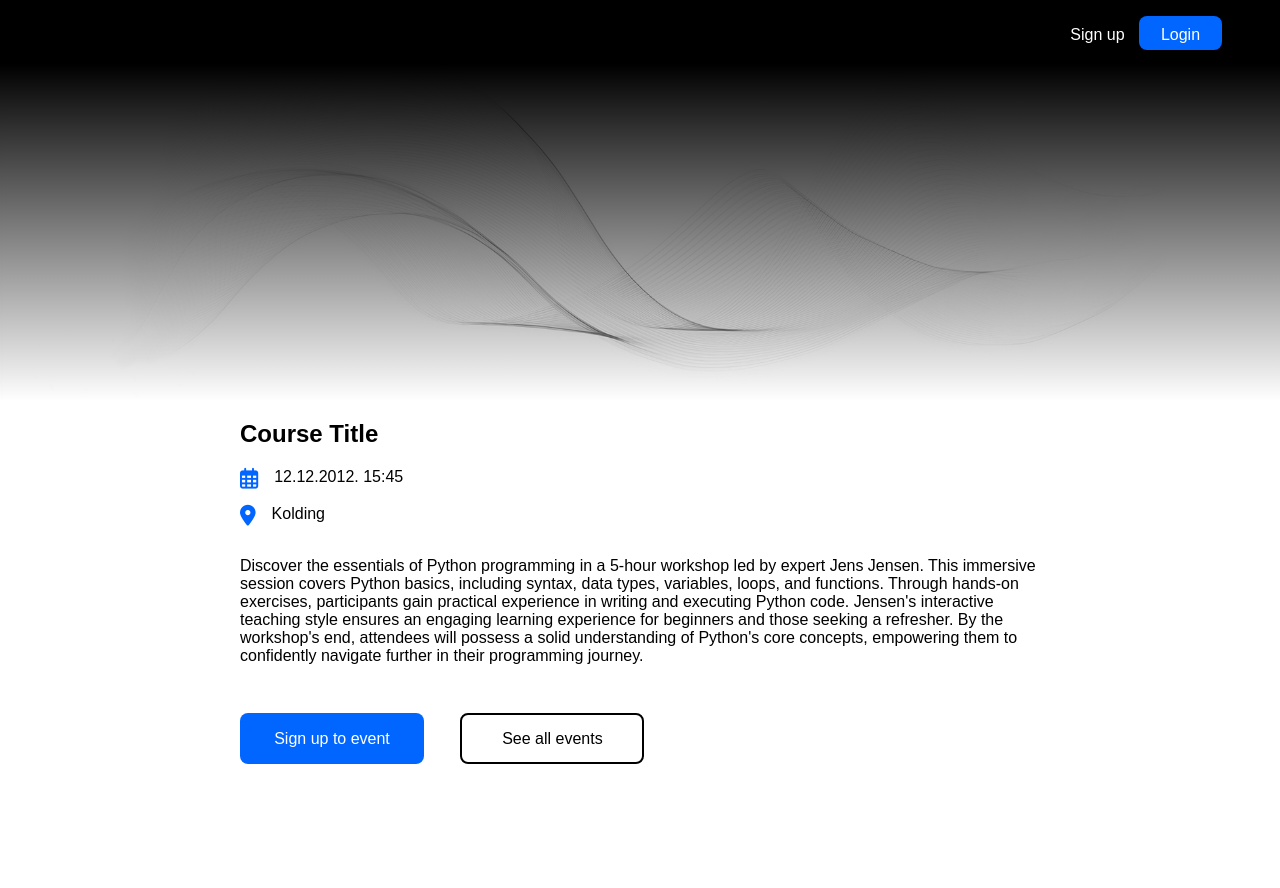
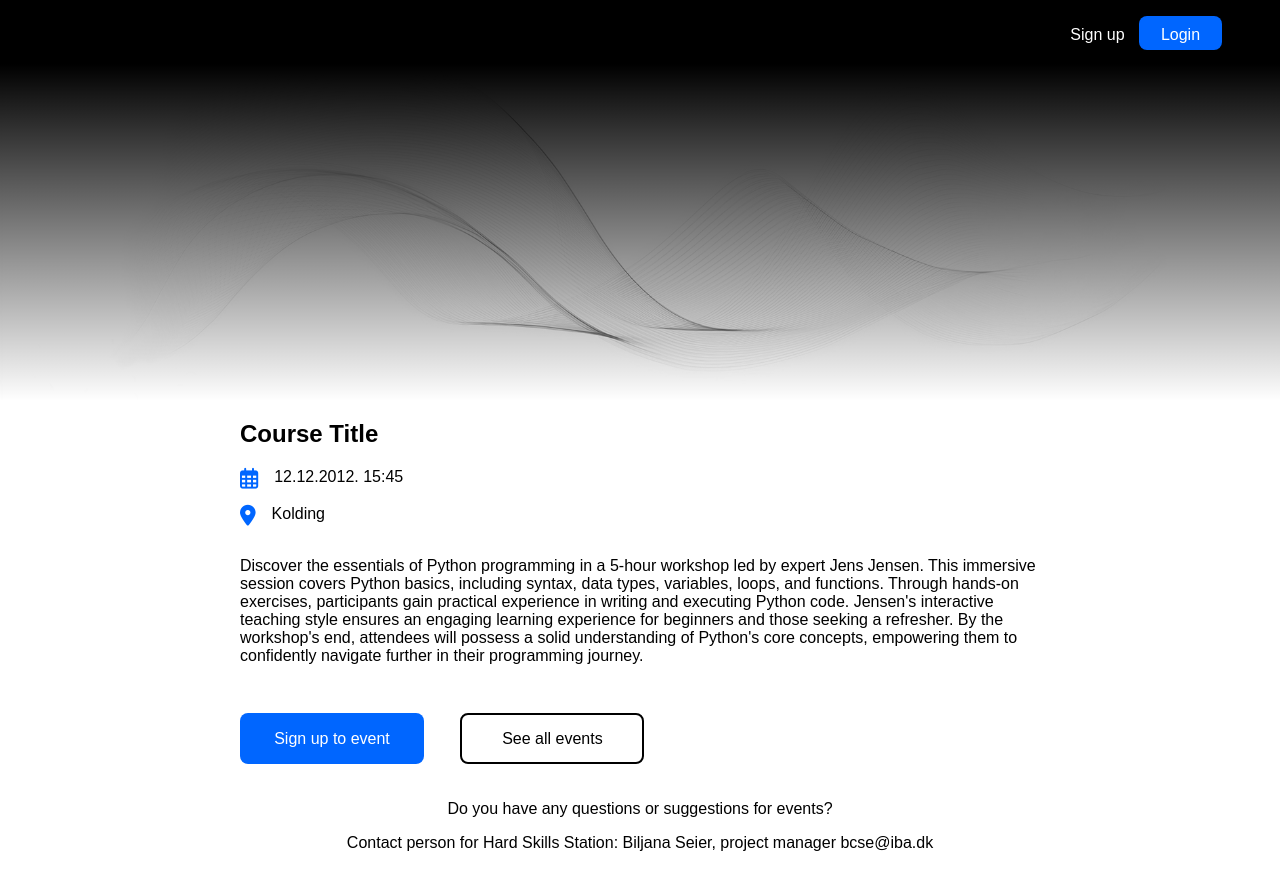
Before and after one commit to Hard-Skills-Station-website/Hard-Skills-Station-website, a website: page course.html in a window 1280 px wide. Before the commit the page ends 800 px from the top, so only its background shows below. Drawn offline with Linux system fonts and the light colour scheme.

Commit message:
Fix header and footer layout

```diff
--- a/course.html
+++ b/course.html
@@ -17,13 +17,12 @@
       rel="stylesheet"
     />
     <script src="/js/loadNavigation.js"></script>
+    <script src="/js/loadFooter.js"></script>
   </head>
   <body>
-    <header>
-
-    </header>
+    <header></header>
     <main>
-      <div id="courseHero"> <div id="nav-placeholder"></div></div>
+      <div id="courseHero"><div id="nav-placeholder"></div></div>
       <section id="courseWrapper">
         <h1>Course Title</h1>
         <div class="courseInfo">
@@ -45,10 +44,12 @@
           understanding of Python's core concepts, empowering them to
           confidently navigate further in their programming journey.
         </p>
-          <button class="cta-1">Sign up to event</button>
-          <button class="cta-2">See all events</button>
+        <button class="cta-1">Sign up to event</button>
+        <button class="cta-2">See all events</button>
       </section>
     </main>
-    <footer></footer>
+    <footer>
+      <div id="footer-placeholder"></div>
+    </footer>
   </body>
 </html>
--- a/css/global.css
+++ b/css/global.css
@@ -45,3 +45,10 @@ a {
   font-size: 1rem;
   cursor: pointer;
 }
+
+footer {
+    background-color: transparent;
+    color: white;
+    text-align: center;
+    padding: 20px 0;
+  }
--- a/css/indexStyles.css
+++ b/css/indexStyles.css
@@ -159,13 +159,6 @@ i {
   box-shadow: 0 2px 5px rgba(0, 0, 0, 0.2);
 }
 
-footer {
-  background-color: transparent;
-  color: white;
-  text-align: center;
-  padding: 20px 0;
-}
-
 /* Media Queries for responsive adjustments */
 @media (max-width: 768px) {
   .reason {
```
